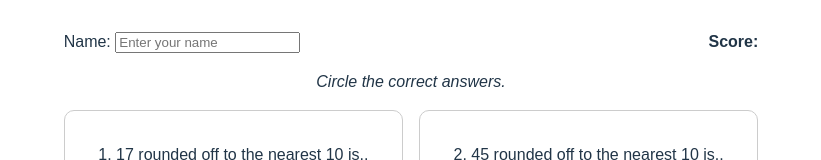
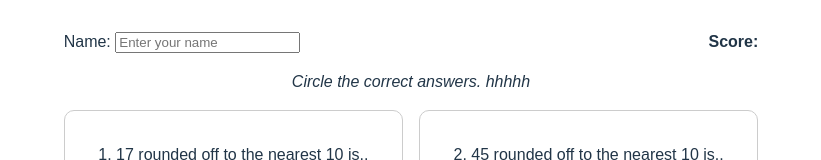
Before and after one commit to Nicole9010/math-worksheet-app, a Vue app: page / in a window 1280 px wide. Shown: the part 347-507 px from the top of the page, without its empty margins (229-1050 px from the left). Built offline with nearby package versions, Linux system fonts and the light colour scheme; no server answers; the database is empty.

Commit message:
Update App.vue
test

```diff
--- a/src/App.vue
+++ b/src/App.vue
@@ -20,7 +20,7 @@
         <span class="score">Score: {{ score }}</span>
       </div>
 
-      <p class="instruction">Circle the correct answers.</p>
+      <p class="instruction">Circle the correct answers. hhhhh</p>
 
       <div class="questions">
         <div v-for="(q, index) in questions" :key="index" class="question-card">
```
